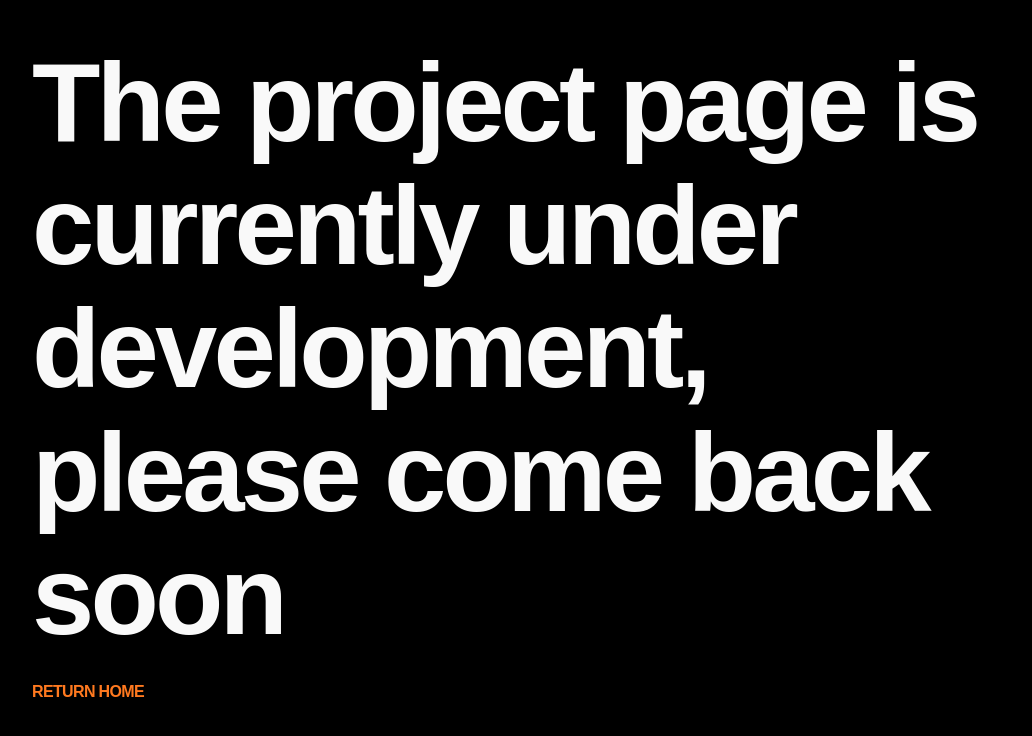
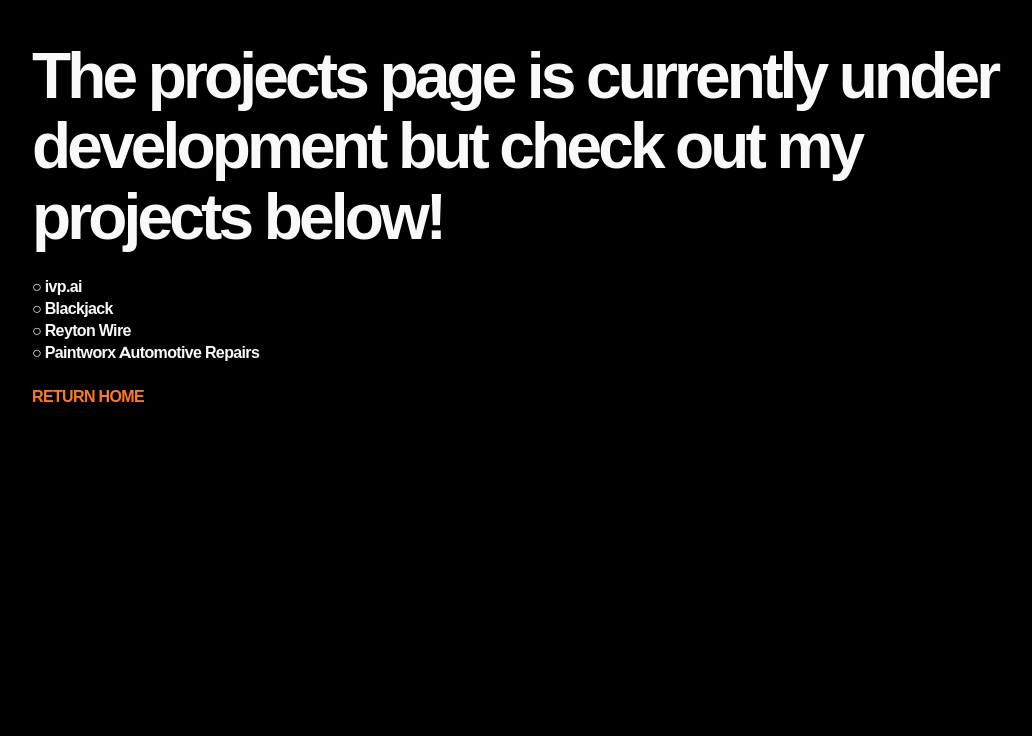
Before and after one commit to callumlewis05/Portfolio-Website, a Flask app: page /projects in a window 1280 px wide. Shown: the top 736 px of the page, without its empty margins (96-1128 px from the left). Run offline with Flask 3, Linux system fonts and the light colour scheme.

Commit message:
Updated projects page to actually show projects for temp live state.

```diff
--- a/app/static/home/home.css
+++ b/app/static/home/home.css
@@ -127,6 +127,17 @@ body {
   mix-blend-mode: difference;
 }
 
+.subtitle-text {
+  font-family: "Alexandria", sans-serif;
+  font-size: clamp(1.5rem, 5vw, 4rem);
+  font-weight: 600;
+  color: var(--text-colour);
+  text-align: left;
+  line-height: 110%;
+  letter-spacing: -0.3vw;
+  mix-blend-mode: difference;
+}
+
 /* Set default styles for all link elements */
 .link-text {
   font-family: "Alexandria", sans-serif;
@@ -150,7 +161,7 @@ body {
 /* Set default styles for all paragraph elements */
 .paragraph-text {
   font-family: "Alexandria", sans-serif;
-  font-size: clamp(0.9rem, 1.75vw, 1rem);
+  font-size: clamp(0.8rem, 1.75vw, 1rem);
   font-weight: 600;
   color: var(--text-colour);
   text-align: left;
@@ -223,6 +234,10 @@ body {
   position: absolute;
   transform: translateY(-200px);
   transition: transform 1s ease-in-out;
+}
+
+.settings-button {
+    display: none; /* ONLY WHILE UNDER DEVELOPMENT */
 }
 
 .settings.active {
--- a/app/templates/menu/index.html
+++ b/app/templates/menu/index.html
@@ -102,7 +102,7 @@
               EMAIL
             </a>
           </div>
-          <button class="link-text" onclick="settings()">
+          <button class="link-text settings-button" onclick="settings()">
             SETTINGS
           </button>
           </div>
--- a/app/templates/menu/projects.html
+++ b/app/templates/menu/projects.html
@@ -1,3 +1,61 @@
-{% extends "menu/under-construction.html" %}
+<!DOCTYPE html>
+<html lang="en">
+  <head>
+    <meta charset="UTF-8" />
+    <meta name="viewport" content="width=device-width, initial-scale=1.0" />
+    <head>
+      <meta charset="UTF-8" />
+      <meta name="viewport" content="width=device-width, initial-scale=1.0" />
+      <meta
+        name="description"
+        content="A collation of Callum's work."
+      />
+      <meta property="og:title" content="Callum's Portfolio" />
+      <meta property="og:description" content="A collation of Callum's work." />
+      <meta
+        property="og:image"
+        content="{{ url_for('static', filename='img/preview.jpg') }}"
+      />
+      <meta property="og:image:width" content="1200" />
+      <meta property="og:image:height" content="630" />
+      <meta property="og:url" content="https://callumlewis.uk" />
+      <meta property="og:type" content="website" />
+      <meta name="keywords" content="portfolio, web development" />
+      <meta name="robots" content="index, follow" />
+      <meta name="author" content="Callum Lewis" />
 
-{% block page %}project{% endblock %}
+      <title>Callum's Portfolio</title>
+      <link
+        rel="stylesheet"
+        href="{{ url_for('static', filename='home/home.css') }}"
+      />
+      <link
+        rel="icon"
+        href="{{ url_for('static', filename='home/facicon.ico') }}"
+        type="image/x-icon"
+      />
+    </head>
+  </head>
+  <body style="padding: 5vh 10vw;">
+    <div class="home-element" style="animation: slide-in-down 1.2s ease-in-out;">
+      <h1 class="subtitle-text" style="margin-bottom: 3vh;">The projects page is currently under development but check out my projects below!</h1>
+      <ul>
+        <li>
+          <button style="cursor: pointer;" class="link-text" onclick="redirect('/projects/ivp')">○ ivp.ai</button>
+        </li>
+        <li>
+          <button style="cursor: pointer;" class="link-text" onclick="redirect('/projects/blackjack')">○ Blackjack</button><br>
+        </li>
+        <li>
+          <button style="cursor: pointer;" class="link-text" onclick="redirect('https://reytonwirereturns.com')">○ Reyton Wire</button><br>
+        </li>
+        <li>
+          <button style="cursor: pointer;" class="link-text" onclick="redirect('https://paintworx.uk')">○ Paintworx Automotive Repairs</button>
+        </li>
+      </ul>
+      <br>
+      <button style="cursor: pointer;" class="link-text highlight" onclick="redirect('/')">RETURN HOME</button>
+    </div>
+  <script src="{{ url_for('static', filename='home/home.js')}}"></script>
+  </body>
+</html>
```
